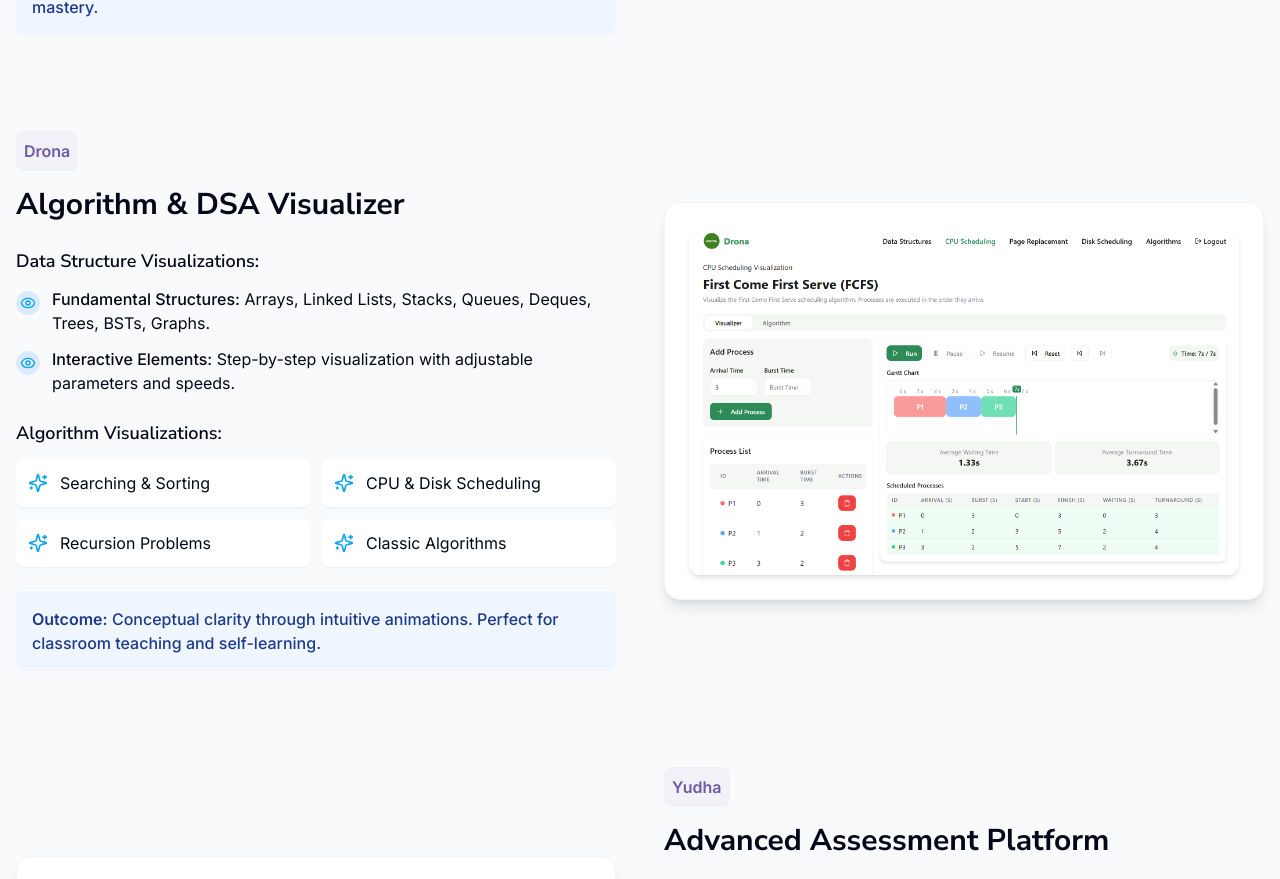
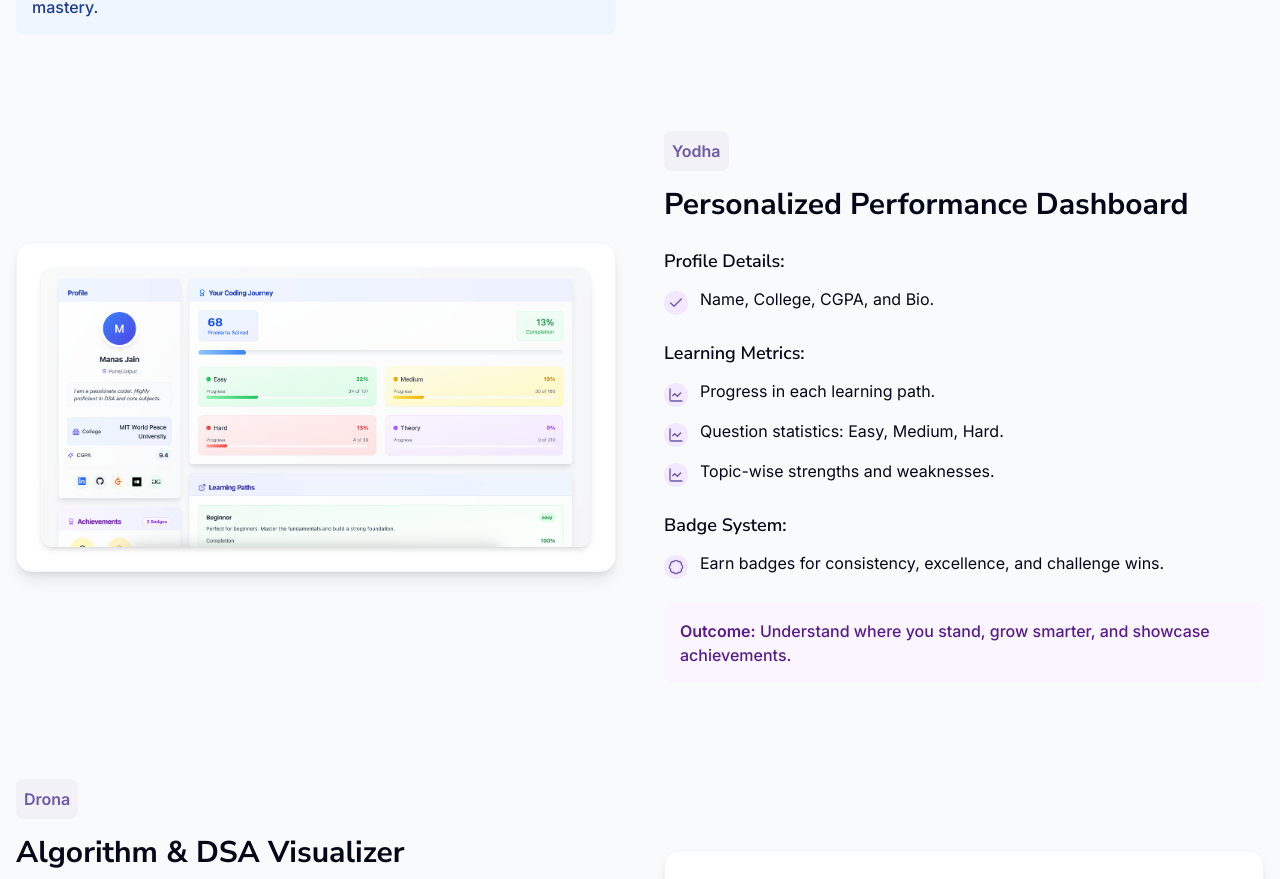
Before and after one commit to manas-jain09/placement-ace-platform, a React (Vite) app: page / in a window 1280 px wide. Shown: the part 1435-2314 px from the top of the page. Built offline with nearby package versions, Linux system fonts and the light colour scheme.

Commit message:
Update ProductsSection.tsx

```diff
--- a/src/components/ProductsSection.tsx
+++ b/src/components/ProductsSection.tsx
@@ -99,7 +99,91 @@ const ProductsSection = () => {
             </div>
           </div>
         </div>
+{/* Product 2: Yodha */}
+        <div className="mb-24">
+          <div className="flex flex-col lg:flex-row items-center gap-12">
+            <div className="lg:w-1/2">
+              <div className="bg-white p-6 rounded-2xl shadow-lg border border-gray-100 transform hover:scale-[1.02] transition-transform duration-300">
+                <img
+                  src="/Yodha.png"
+                  alt="Yodha Performance Dashboard"
+                  className="w-full h-auto rounded-xl object-cover shadow-md"
+                />
+              </div>
+            </div>
 
+            <div className="lg:w-1/2">
+              <div className="bg-primary/5 p-2 rounded-lg inline-block mb-4">
+                <span className="font-semibold text-primary">Yodha</span>
+              </div>
+              <h3 className="text-2xl md:text-3xl font-bold mb-6">Personalized Performance Dashboard</h3>
+
+              <div className="mb-6">
+                <h4 className="text-lg font-semibold mb-3">Profile Details:</h4>
+                <ul className="space-y-3">
+                  <li className="flex items-start">
+                    <div className="bg-purple-100 p-1 rounded-full mr-3 mt-1">
+                      <Check className="h-4 w-4 text-primary" />
+                    </div>
+                    <div>
+                      Name, College, CGPA, and Bio.
+                    </div>
+                  </li>
+                </ul>
+              </div>
+
+              <div className="mb-6">
+                <h4 className="text-lg font-semibold mb-3">Learning Metrics:</h4>
+                <ul className="space-y-3">
+                  <li className="flex items-start">
+                    <div className="bg-purple-100 p-1 rounded-full mr-3 mt-1">
+                      <ChartLine className="h-4 w-4 text-primary" />
+                    </div>
+                    <div>
+                      Progress in each learning path.
+                    </div>
+                  </li>
+                  <li className="flex items-start">
+                    <div className="bg-purple-100 p-1 rounded-full mr-3 mt-1">
+                      <ChartLine className="h-4 w-4 text-primary" />
+                    </div>
+                    <div>
+                      Question statistics: Easy, Medium, Hard.
+                    </div>
+                  </li>
+                  <li className="flex items-start">
+                    <div className="bg-purple-100 p-1 rounded-full mr-3 mt-1">
+                      <ChartLine className="h-4 w-4 text-primary" />
+                    </div>
+                    <div>
+                      Topic-wise strengths and weaknesses.
+                    </div>
+                  </li>
+                </ul>
+              </div>
+
+              <div className="mb-6">
+                <h4 className="text-lg font-semibold mb-3">Badge System:</h4>
+                <ul className="space-y-3">
+                  <li className="flex items-start">
+                    <div className="bg-purple-100 p-1 rounded-full mr-3 mt-1">
+                      <Badge className="h-4 w-4 text-primary" />
+                    </div>
+                    <div>
+                      Earn badges for consistency, excellence, and challenge wins.
+                    </div>
+                  </li>
+                </ul>
+              </div>
+
+              <div className="p-4 bg-purple-50 rounded-lg">
+                <p className="font-medium text-purple-900">
+                  <span className="font-bold">Outcome:</span> Understand where you stand, grow smarter, and showcase achievements.
+                </p>
+              </div>
+            </div>
+          </div>
+        </div>
         {/* Product 3: Drona */}
         <div className="mb-24">
           <div className="flex flex-col lg:flex-row items-center gap-12">
```
